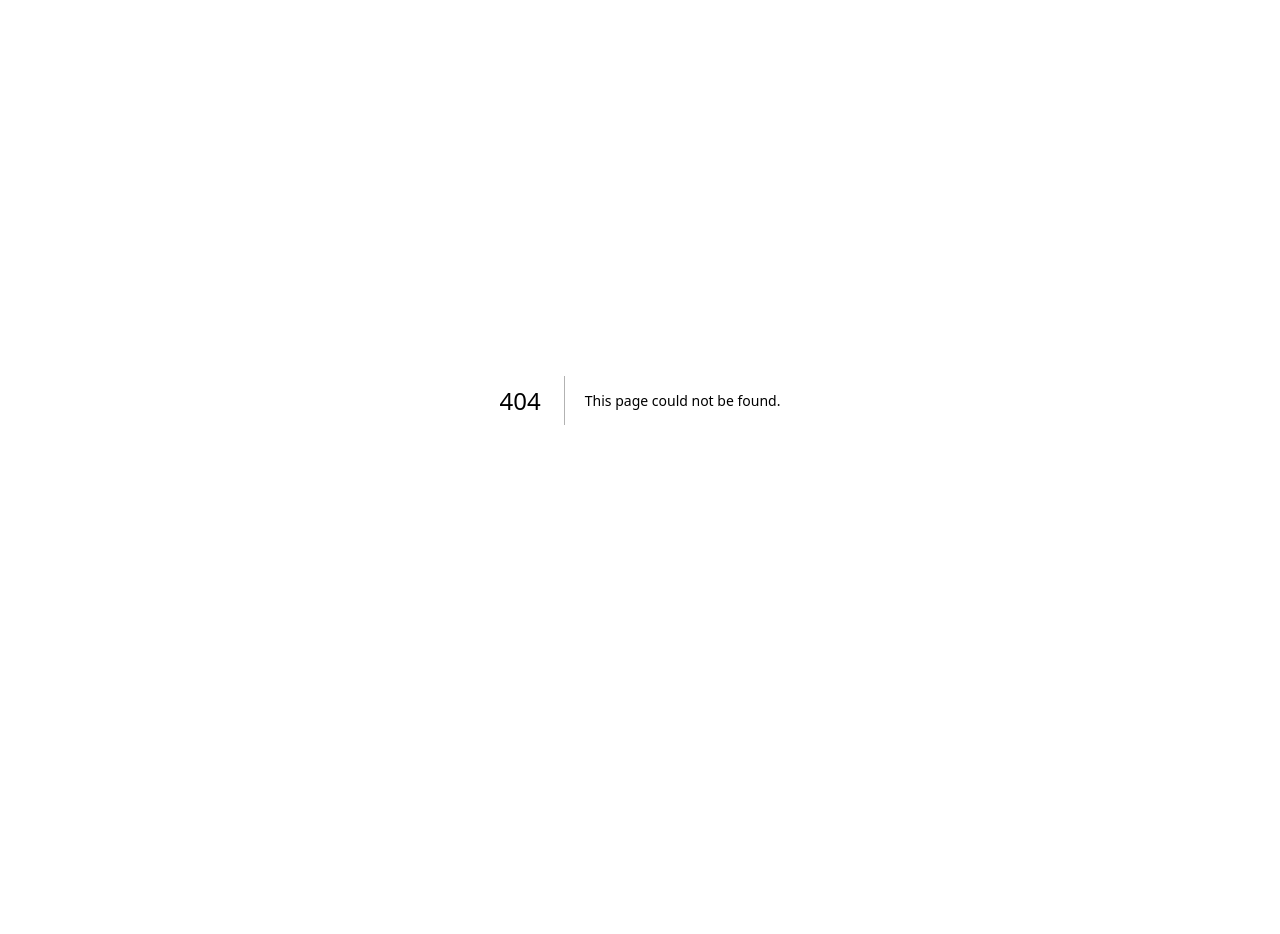
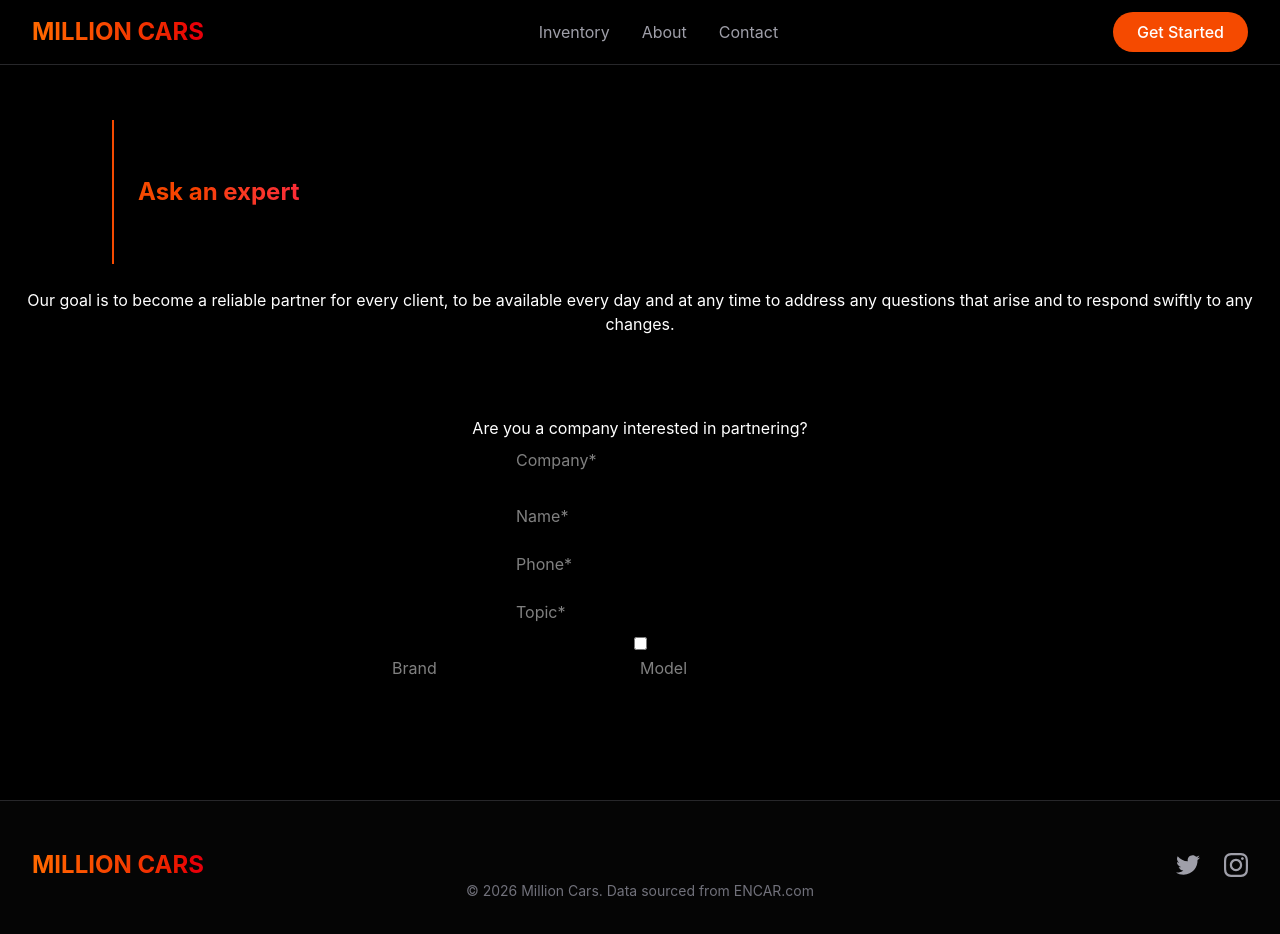
Before and after one commit to M1g3l14Ka/sellercars, a Next.js app: page /contacts in a window 1280 px wide. Before the commit this address had no page. Shown: the top 934 px of the page. Before the commit the page ends 800 px from the top, so only its background shows below. Built offline with nearby package versions, Linux system fonts and the light colour scheme.

Commit message:
change styles and add new page 'contacts'

```diff
--- /dev/null
+++ b/src/app/contacts/page.tsx
@@ -0,0 +1,10 @@
+import ContactUsModal from "@/components/ContactUsModal";
+
+export default function Home() {
+
+  return (
+    <div className="min-h-screen bg-black text-white">
+      <ContactUsModal/>
+    </div>
+  );
+}
--- a/src/app/layout.tsx
+++ b/src/app/layout.tsx
@@ -1,6 +1,9 @@
 import type { Metadata } from "next";
 import { Geist, Geist_Mono } from "next/font/google";
 import "./globals.css";
+
+import Header from "@/components/Header";
+import Footer from "@/components/Footer";
 
 const geistSans = Geist({
   variable: "--font-geist-sans",
@@ -27,7 +30,17 @@ export default function RootLayout({
       lang="en"
       className={`${geistSans.variable} ${geistMono.variable} h-full antialiased`}
     >
-      <body className="min-h-full flex flex-col">{children}</body>
+      <body className="min-h-full flex flex-col bg-[#050505]">
+
+        <Header/>
+
+
+        {children}
+
+        <Footer/>
+      </body>
+
+
     </html>
   );
 }
--- a/src/app/page.tsx
+++ b/src/app/page.tsx
@@ -1,23 +1,18 @@
-'use client';
+'use client'
 
-import Header from "@/components/Header";
 import Hero from "@/components/Hero";
 import Main from "@/components/Main";
-import Footer from "@/components/Footer";
 
 
 export default function Home() {
 
   return (
-    <div className="min-h-screen bg-black text-white">
-
-      <Header/>
+    <div className="min-h-screen bg-[#050505] text-white">
 
       <Hero/>
 
       <Main/>
 
-      <Footer/>
     </div>
   );
 }
--- /dev/null
+++ b/src/components/ContactUsModal.tsx
@@ -0,0 +1,88 @@
+'use client';
+
+import { motion } from "motion/react";
+
+
+export default function ContactUsModal() {
+
+    return (
+        <motion.div
+            initial={{y:50, opacity:0}}
+            animate={{y:0, opacity:1}}
+            transition={{duration:0.7, ease:"easeOut"}}
+            className="min-h-screen w-auto flex flex-col justify-center items-center p-4 gap-4"
+        >
+            <div className="w-full">
+                <div className="pl-24">
+                    <div className="border-orange-600 border-l-2 h-36 flex w-full p-6 items-center justify-start">
+                        <h1 className="text-transparent bg-linear-to-r bg-clip-text from-orange-600 to-red-500 font-bold text-2xl ">Ask an expert</h1>
+                    </div>
+                </div>
+            </div>
+            <div className="text-center w-full m-2 mb-16">
+                <p>
+                    Our goal is to become a reliable partner for every client, to
+                    be available every day and at any time to address any questions
+                    that arise and to respond swiftly to any changes.
+                </p>
+            </div>
+
+            <form action="" className="flex justify-center items-center flex-col">
+                <div className="flex flex-col items-center gap-2 mb-6">
+                    <label htmlFor="partnering">Are you a company interested in partnering?</label>
+                    <input
+                        id="partnering"
+                        type="text"
+                        placeholder="Company*"
+                    />
+                </div>
+                <div className="flex flex-col items-center gap-6 p-2">
+                    <input
+                        type="text"
+                        id="name"
+                        placeholder="Name*"
+                        required
+                        className=""
+                    />
+
+                    <input
+                        type="text"
+                        id="name"
+                        placeholder="Phone*"
+                        required
+                        className=""
+                    />
+
+                    <input
+                        type="text"
+                        id="name"
+                        placeholder="Topic*"
+                        required
+                        className=""
+                    />
+                </div>
+
+                <div className="">
+                    <label htmlFor="1"></label>
+                    <input id="1" type="checkbox" placeholder="" />
+                </div>
+
+                <div>
+                    <input
+                        type="text"
+                        id="name"
+                        placeholder="Brand"
+                        className=""
+                    />
+
+                    <input
+                        type="text"
+                        id="name"
+                        placeholder="Model"
+                        className=""
+                    />
+                </div>
+            </form>
+        </motion.div>
+    )
+}
--- a/src/components/Header.tsx
+++ b/src/components/Header.tsx
@@ -1,6 +1,7 @@
 'use client';
 
 import { motion } from "framer-motion";
+import Link from "next/link";
 
 export default function Header() {
 
@@ -10,21 +11,29 @@ export default function Header() {
             initial={{ y: -100, opacity: 0 }}
             animate={{ y: 0, opacity: 1 }}
             transition={{ duration: 0.7, ease: "easeOut" }}
+            id="header"
         >
 
             <div className="max-w-7xl mx-auto px-4 sm:px-6 lg:px-8">
               <div className="flex items-center justify-between h-16">
-                <h1 className="text-2xl font-bold bg-linear-to-r from-orange-500 to-red-600 bg-clip-text text-transparent">
-                  MILLION CARS
-                </h1>
+                <Link href={"/"}>
+                    <h1
+                        className="text-2xl font-bold bg-linear-to-r from-orange-500 to-red-600 bg-clip-text text-transparent"
+                    >
+                        MILLION CARS
+                    </h1>
+                </Link>
+
                 <nav className="hidden md:flex items-center gap-8">
                   <a href="#inventory" className="text-zinc-400 hover:text-white transition-colors">Inventory</a>
                   <a href="#about" className="text-zinc-400 hover:text-white transition-colors">About</a>
                   <a href="#contact" className="text-zinc-400 hover:text-white transition-colors">Contact</a>
                 </nav>
-                <button className="bg-orange-600 hover:bg-orange-700 text-white px-6 py-2 rounded-full font-medium transition-colors">
+                <a
+                    href="#inventory"
+                    className="bg-orange-600 hover:bg-orange-700 text-white px-6 py-2 rounded-full font-medium transition-colors">
                   Get Started
-                </button>
+                </a>
               </div>
             </div>
         </motion.header>
--- a/src/components/Hero.tsx
+++ b/src/components/Hero.tsx
@@ -11,7 +11,6 @@ export default function Hero() {
             transition={{duration:0.8, ease:"easeIn"}}
         >
             <div className="relative h-screen flex items-center justify-center overflow-hidden">
-              {/* Background gradient */}
               <div className="absolute inset-0 bg-linear-to-br from-orange-900/20 via-black to-red-900/20" />
 
               <div className="relative z-10 text-center px-4 max-w-5xl mx-auto">
@@ -43,7 +42,7 @@ export default function Hero() {
               {/* Scroll indicator */}
               <div className="absolute bottom-10 left-1/2 -translate-x-1/2 animate-bounce">
                 <svg className="w-6 h-6 text-zinc-500" fill="none" stroke="currentColor" viewBox="0 0 24 24">
-                  <path strokeLinecap="round" strokeLinejoin="round" strokeWidth={2} d="M19 14l-7 7m0 0l-7-7m7 7V3" />
+                  <path strokeLinecap="round" strokeLinejoin="round" strokeWidth={2} d="M19 14l-7 7m0 0l-7-7m7 7V3"/>
                 </svg>
               </div>
             </div>
```
Also changed, not shown: src/components/Main.tsx (+18 -11 lines).
